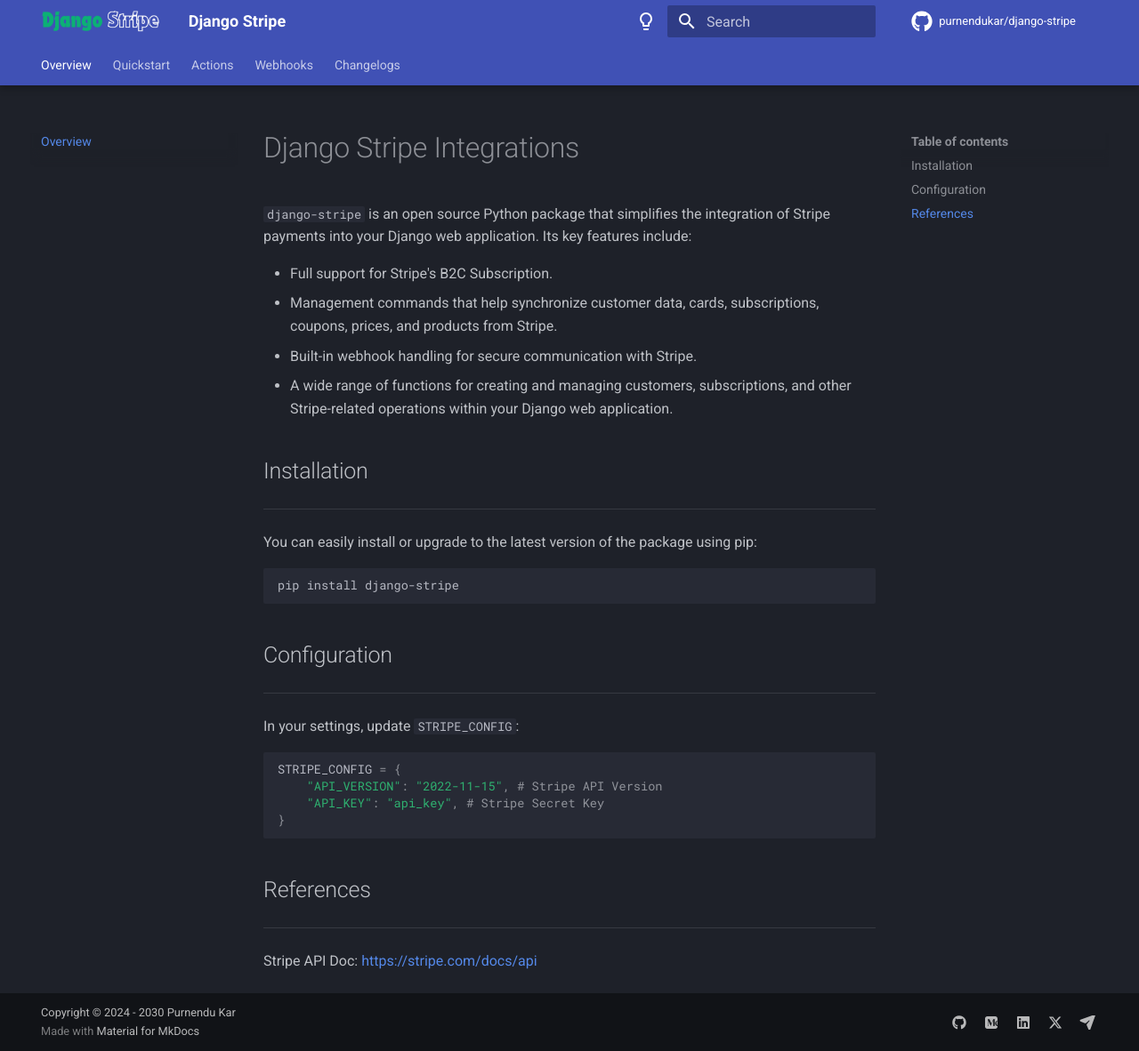
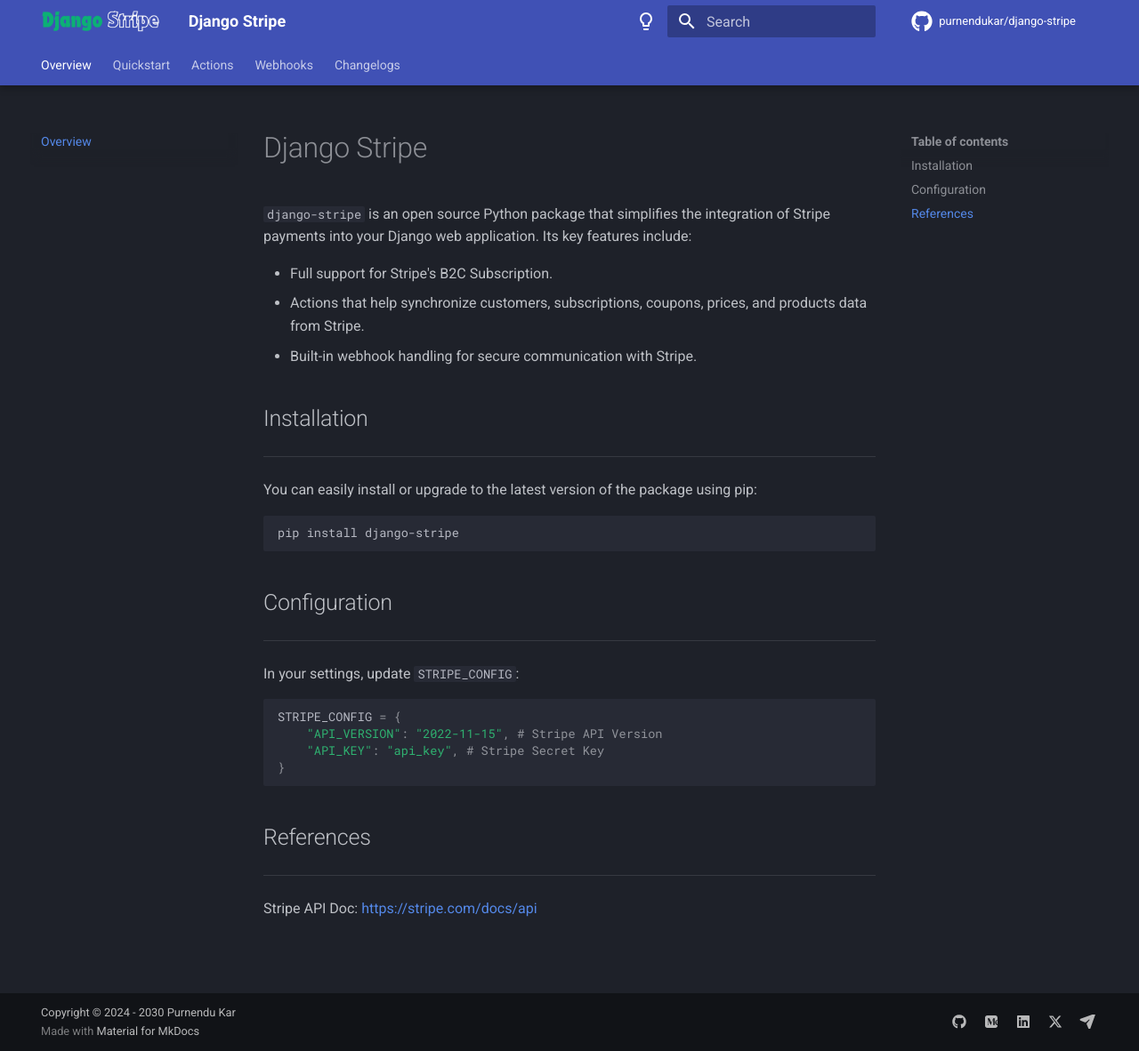
Before and after one commit to mjtorn/django-stripe, an MkDocs documentation site: the page built from docs/index.md, in a window 1280 px wide and 1182 px high. Shown: the whole window at 89% size. Built offline with MkDocs 1.6.1 and Material for MkDocs 9.7.7, drawn with Linux system fonts in a browser that asks for light colours; comment, search, counter and statistics services are not loaded; the version menu is left out.

Commit message:
doc: django-stripe overview

```diff
--- a/docs/index.md
+++ b/docs/index.md
@@ -1,12 +1,11 @@
-Django Stripe Integrations
+Django Stripe
 ===========================
 
 `django-stripe` is an open source Python package that simplifies the integration of Stripe payments into your Django web application. Its key features include:
 
 - Full support for Stripe's B2C Subscription.
-- Management commands that help synchronize customer data, cards, subscriptions, coupons, prices, and products from Stripe.
+- Actions that help synchronize customers, subscriptions, coupons, prices, and products data from Stripe.
 - Built-in webhook handling for secure communication with Stripe.
-- A wide range of functions for creating and managing customers, subscriptions, and other Stripe-related operations within your Django web application.
 
 ## Installation
 ---------------
```
